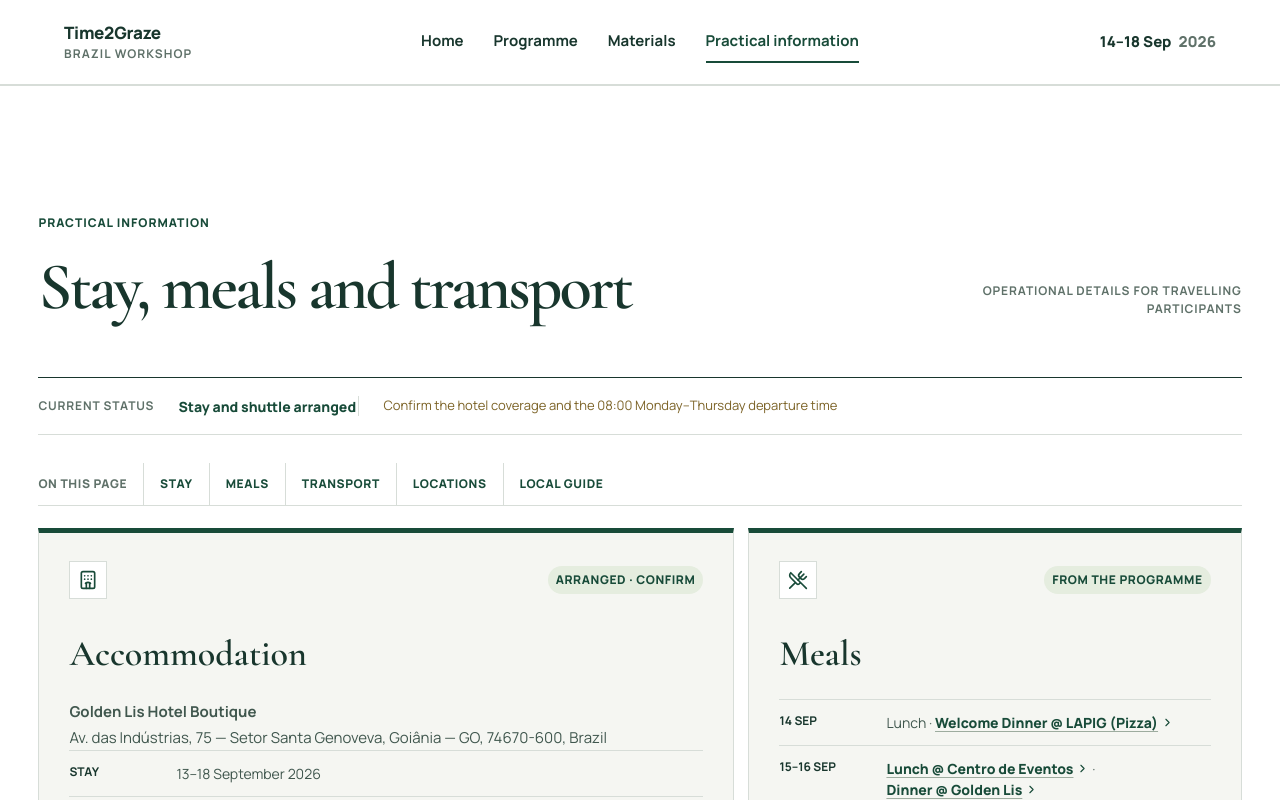
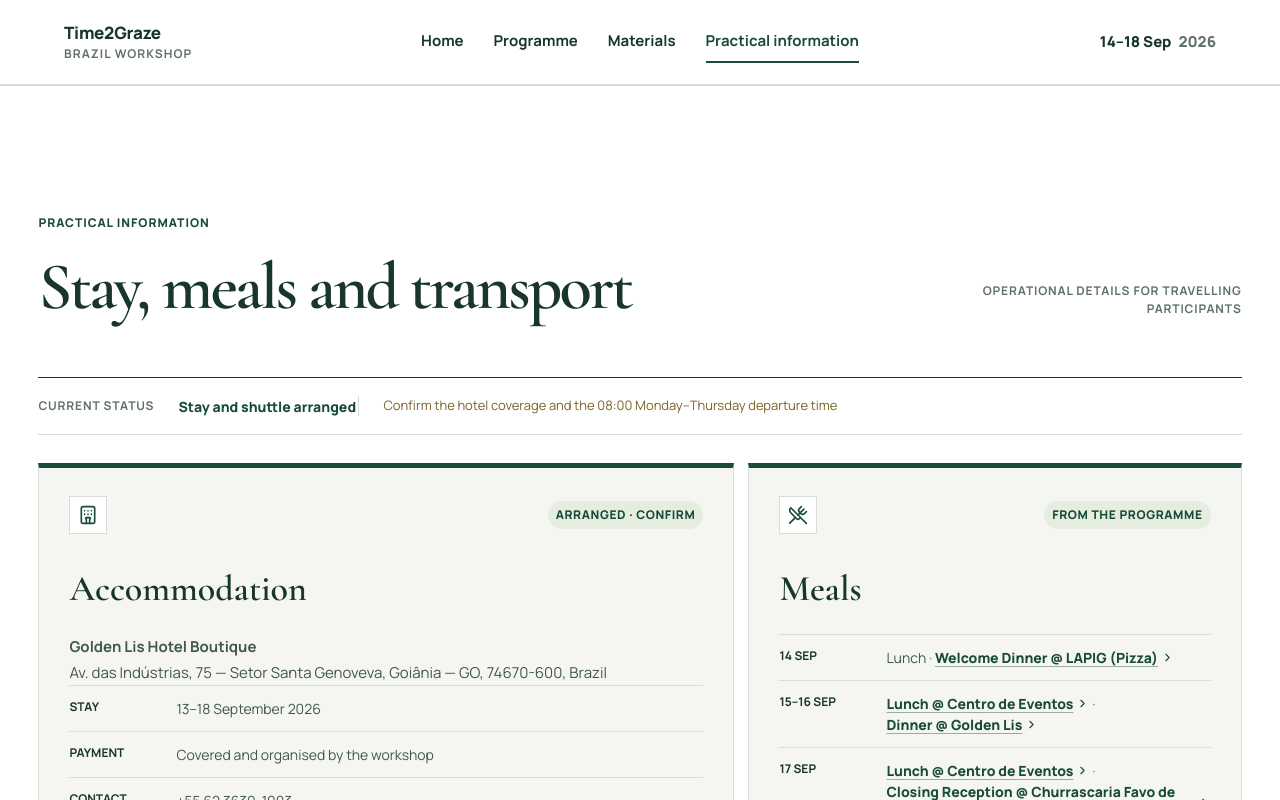
Before and after one commit to VictorGit10/time2graze-workshop, a Next.js app: page /practical in a window 1280 px wide. Shown: the top 800 px of the page. Built offline with nearby package versions, Linux system fonts and the light colour scheme; no server answers.

Commit message:
Remove faixa desalinhada da página prática

```diff
--- a/app/globals.css
+++ b/app/globals.css
@@ -235,12 +235,6 @@ button { color: inherit; font: inherit; }
 .practical-status-line strong { color: var(--muted); font-size: var(--t-label); letter-spacing: .07em; text-transform: uppercase; }
 .practical-status-line span { color: var(--forest); font-size: var(--t-meta-lg); font-weight: 800; }
 .practical-status-line em { padding-left: 24px; color: var(--warning); border-left: 1px solid var(--line); font-size: var(--t-meta); font-style: normal; line-height: 1.5; }
-.practical-jump-nav { display: flex; align-items: center; gap: 0; margin: 0 0 22px; overflow-x: auto; border-bottom: 1px solid var(--line); scrollbar-width: none; }
-.practical-jump-nav::-webkit-scrollbar { display: none; }
-.practical-jump-nav span, .practical-jump-nav a { flex: 0 0 auto; padding: 12px 16px; font-size: var(--t-label); font-weight: 800; letter-spacing: .05em; text-transform: uppercase; }
-.practical-jump-nav span { padding-left: 0; color: var(--muted); }
-.practical-jump-nav a { color: var(--forest); border-left: 1px solid var(--line); }
-.practical-jump-nav a:hover { background: var(--surface-soft); }
 .practical-grid { display: grid; grid-template-columns: repeat(12, 1fr); gap: 14px; }
 .practical-card { min-height: 0; padding: 28px 30px 32px; background: var(--paper); border: 1px solid var(--line); border-top: 5px solid var(--forest); }
 #stay, #meals, #transport, #maps, #recommendations, #map-panel, [id^='venue-'] { scroll-margin-top: 112px; }
@@ -443,7 +437,6 @@ footer > a:last-child svg { width: 14px; height: 14px; }
   .practical-status-line em { padding: 8px 0 0; border-top: 1px solid var(--line); border-left: 0; }
   .practical-card { padding: 24px 20px 27px; }
   .practical-card h3 { font-size: 32px; }
-  .practical-jump-nav { margin-right: -24px; }
   .maps-layout { grid-template-columns: 1fr; }
   .location-selector { border-right: 0; border-bottom: 1px solid var(--line); }
   .venue-media iframe { min-height: 300px; }
@@ -591,7 +584,6 @@ footer > a:last-child svg { width: 14px; height: 14px; }
   .programme-facts,
   .materials-notice,
   .practical-status-line,
-  .practical-jump-nav,
   .venue-panel,
   .split-title > span,
   footer > a,
--- a/app/practical/page.tsx
+++ b/app/practical/page.tsx
@@ -77,15 +77,6 @@ export default function PracticalPage() {
           <span>Stay and shuttle arranged</span>
           <em>Confirm the hotel coverage and the 08:00 Monday–Thursday departure time</em>
         </div>
-
-        <nav className="practical-jump-nav" aria-label="On this page">
-          <span>On this page</span>
-          <a href="#stay">Stay</a>
-          <a href="#meals">Meals</a>
-          <a href="#transport">Transport</a>
-          <a href="#maps">Locations</a>
-          <a href="#recommendations">Local guide</a>
-        </nav>
 
         <div className="practical-grid">
           <article className="practical-card" id="stay">
```
